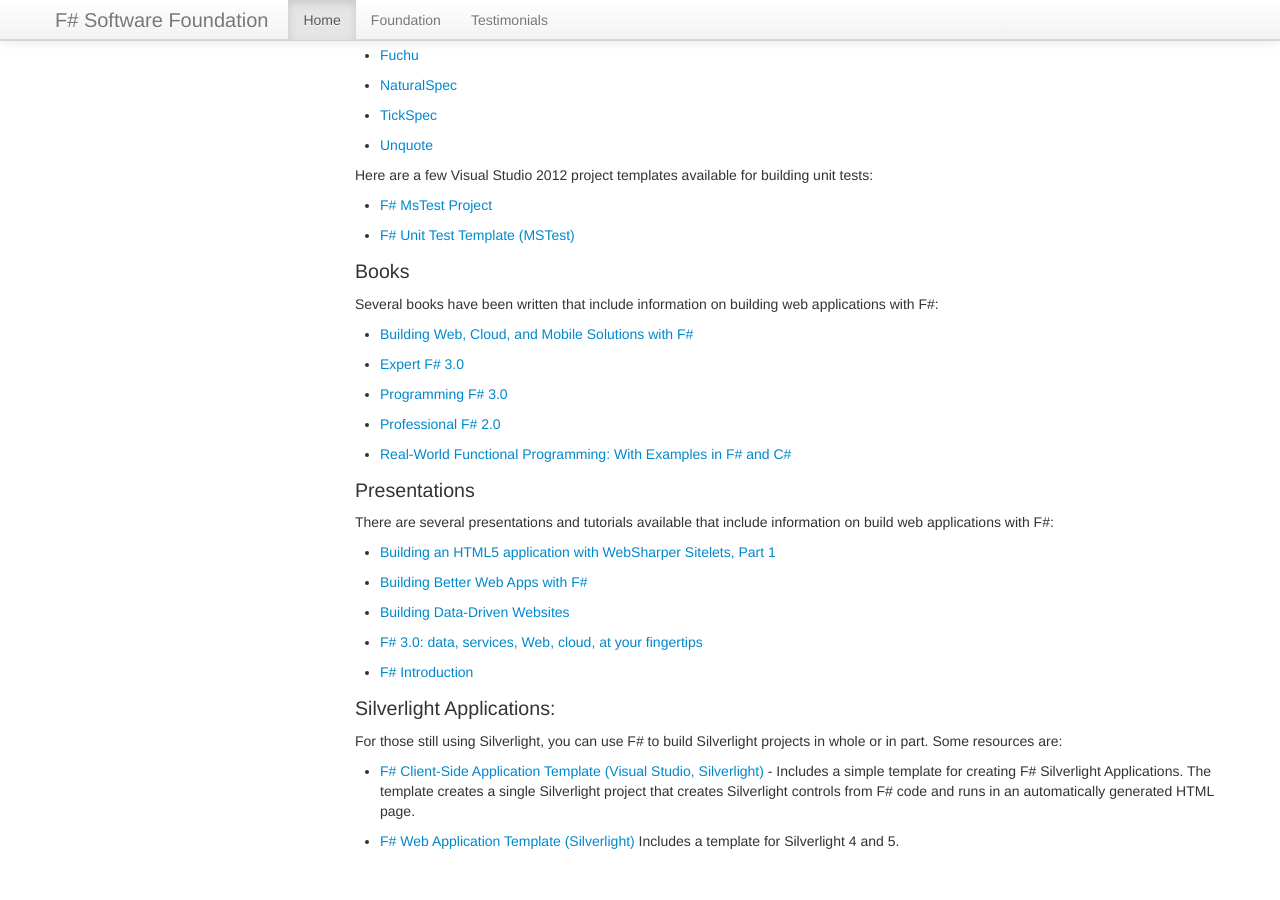
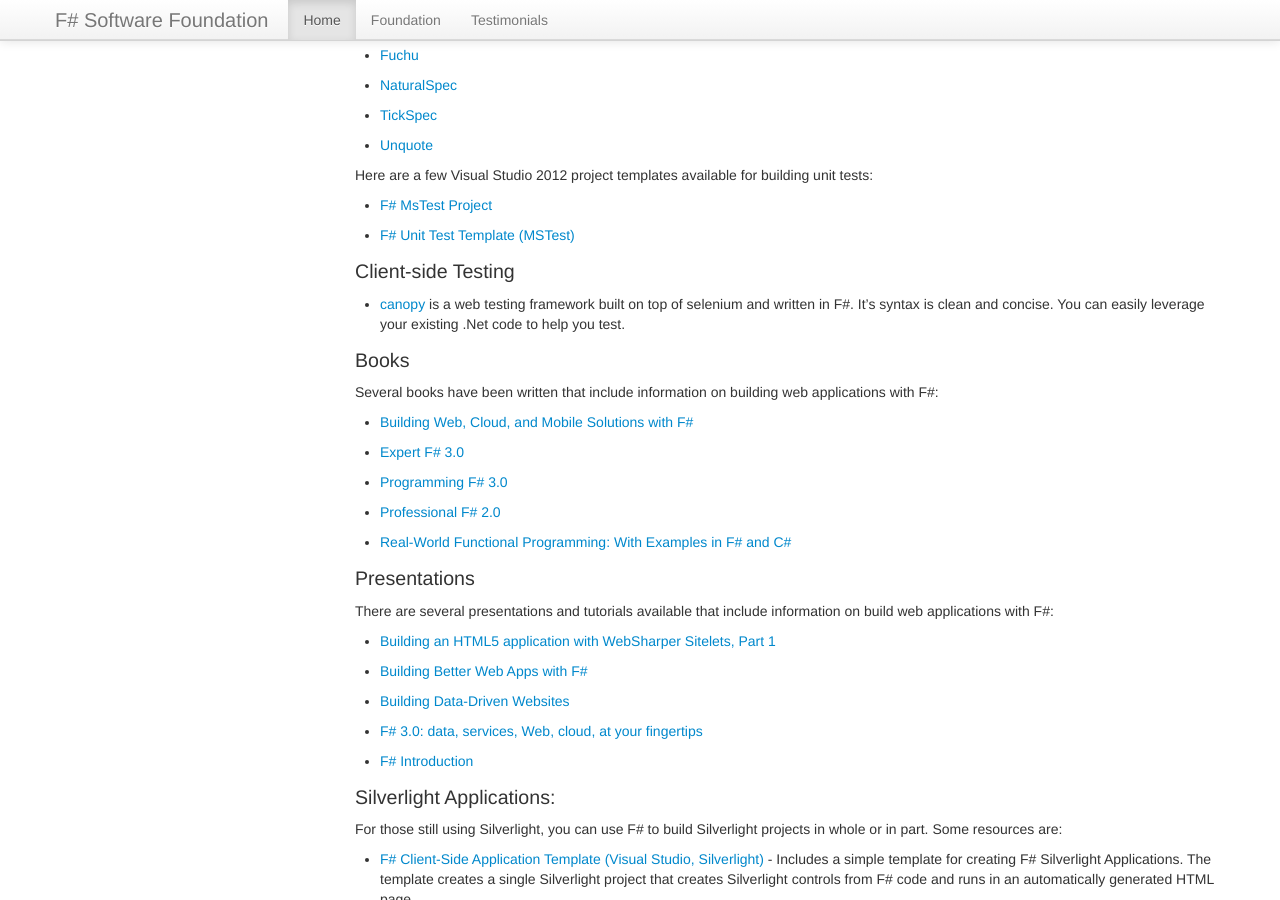
Before and after one commit to fsharp/fsharp.org, a Jekyll site: the page built from webstacks/index.md, in a window 1280 px wide and 900 px high, scrolled down 1530 px. Built offline with Jekyll 4.4.1, drawn with Linux system fonts in a browser that asks for light colours; nearby versions of some CDN libraries; some web fonts are replaced; comment, search, counter and statistics services are not loaded.

Commit message:
Added Canopy client-side testing

```diff
--- a/webstacks/index.md
+++ b/webstacks/index.md
@@ -86,6 +86,10 @@
  * [F# MsTest Project](http://visualstudiogallery.msdn.microsoft.com/51ebe64a-899b-4959-8c24-b0148ed6b264)
  * [F# Unit Test Template (MSTest)](http://visualstudiogallery.msdn.microsoft.com/432eb82c-345e-4502-be56-015fe051a210)
 
+### Client-side Testing
+
+ * [canopy](http://lefthandedgoat.github.io/canopy/) is a web testing framework built on top of selenium and written in F#. It's syntax is clean and concise. You can easily leverage your existing .Net code to help you test.
+
 ### Books
 
 Several books have been written that include information on building web applications with F#:
```
